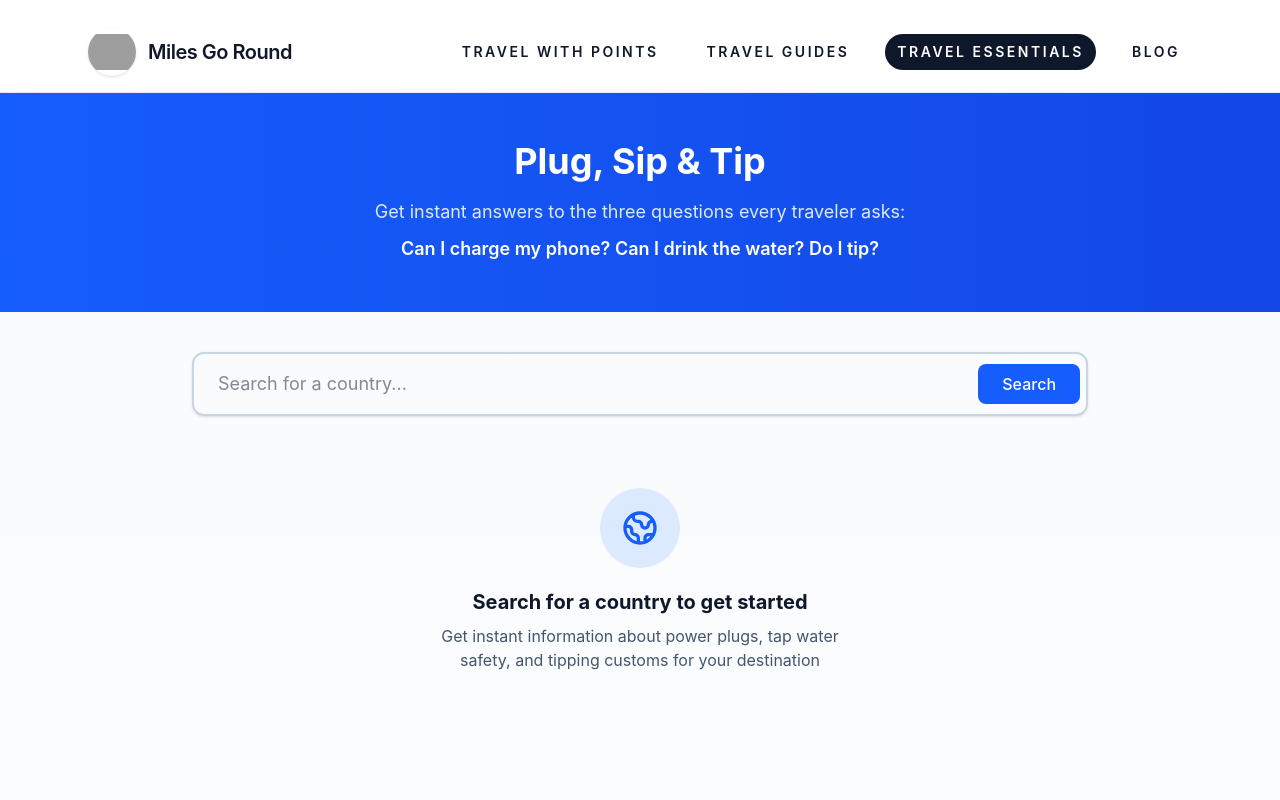
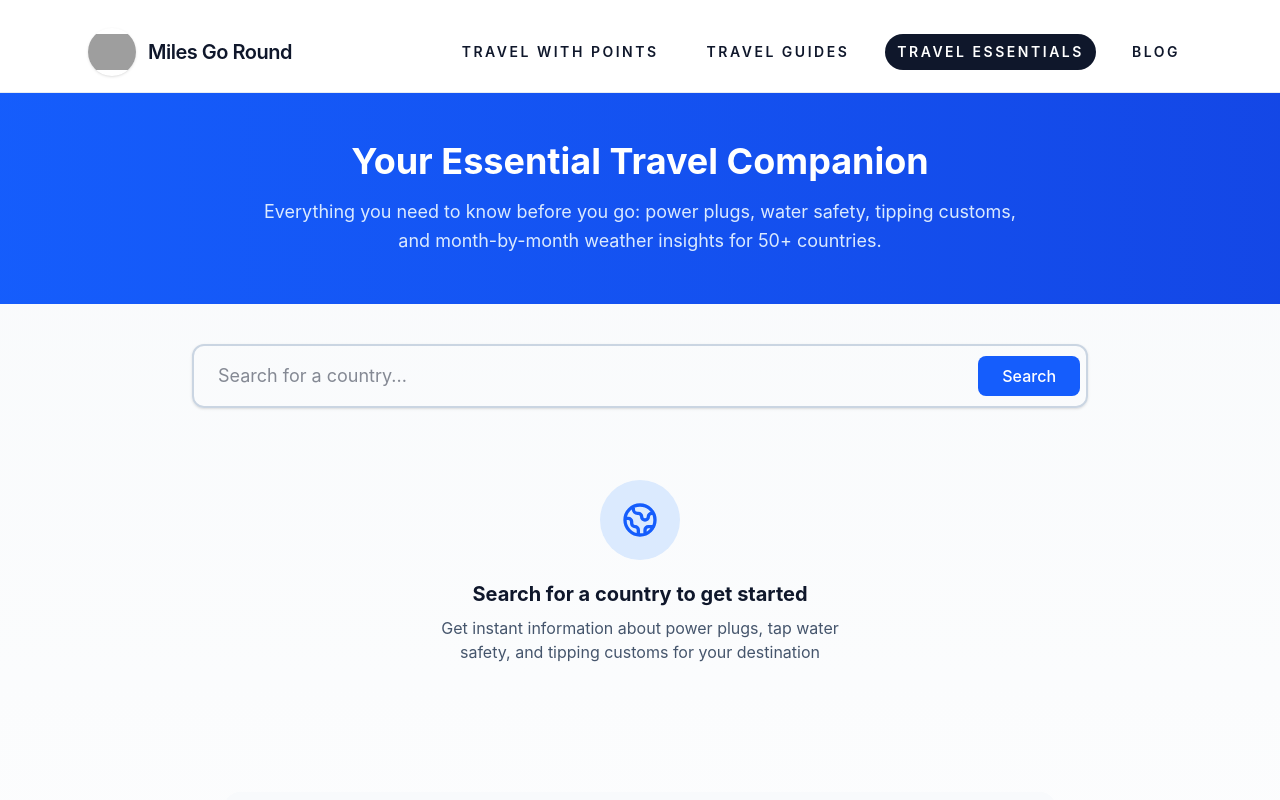
Before and after one commit to bansalmanik/travel-website, a Next.js app: page /travel-essentials in a window 1280 px wide. Shown: the top 800 px of the page. Built offline with nearby package versions, Linux system fonts and the light colour scheme; grey boxes are pictures that could not be loaded.

Commit message:
Update page.tsx

```diff
--- a/app/travel-essentials/page.tsx
+++ b/app/travel-essentials/page.tsx
@@ -6,8 +6,8 @@ import type { CountryEssentials } from '@/lib/travel-essentials';
 const siteUrl = 'https://www.milesgoround.com';
 
 export const metadata: Metadata = {
-  title: 'Travel Essentials | Plug, Water & Tipping Guide',
-  description: 'Essential travel info for 50+ countries. Check power plug types, tap water safety, and local tipping customs before your trip.',
+  title: 'Travel Essentials | Power, Water, Tipping & Weather Guide',
+  description: 'Complete travel essentials for 50+ countries. Check power plug types, tap water safety, tipping customs, and month-by-month weather before your trip.',
   keywords: [
     'travel essentials',
     'travel preparation',
@@ -19,8 +19,8 @@ export const metadata: Metadata = {
     'country travel info',
   ],
   openGraph: {
-    title: 'Travel Essentials: Plug, Sip & Tip Guide | Miles Go Round',
-    description: 'Instant travel essentials for 50+ countries. Check power plug types, tap water safety, and tipping customs in seconds.',
+    title: 'Travel Essentials: Your Complete Country Guide | Miles Go Round',
+    description: 'Complete travel essentials for 50+ countries. Power plugs, water safety, tipping customs, and weather insights in seconds.',
     url: `${siteUrl}/travel-essentials/`,
     type: 'website',
     images: [
@@ -34,8 +34,8 @@ export const metadata: Metadata = {
   },
   twitter: {
     card: 'summary_large_image',
-    title: 'Travel Essentials: Plug, Sip & Tip Guide',
-    description: 'Instant travel essentials for 50+ countries. Check power plug types, tap water safety, and tipping customs.',
+    title: 'Travel Essentials: Your Complete Country Guide',
+    description: 'Complete travel essentials for 50+ countries. Power plugs, water safety, tipping customs, and weather insights.',
     images: ['/images/content/cover_1.jpg'],
   },
   alternates: {
@@ -104,8 +104,8 @@ export default function TravelEssentialsPage() {
           __html: JSON.stringify({
             '@context': 'https://schema.org',
             '@type': 'WebApplication',
-            name: 'Travel Essentials: Plug, Sip & Tip Guide',
-            description: 'Instant travel essentials checker for power plugs, tap water safety, and tipping customs across 50+ countries',
+            name: 'Travel Essentials: Your Complete Country Guide',
+            description: 'Complete travel essentials checker for power plugs, tap water safety, tipping customs, and weather across 50+ countries',
             url: `${siteUrl}/travel-essentials/`,
             applicationCategory: 'TravelApplication',
             operatingSystem: 'Any',
@@ -119,6 +119,8 @@ export default function TravelEssentialsPage() {
               'Voltage and frequency details',
               'Tap water safety information',
               'Tipping customs and etiquette',
+              'Month-by-month weather insights',
+              'Regional weather variations',
               'Coverage for 50+ countries',
             ],
           }),
@@ -137,13 +139,10 @@ export default function TravelEssentialsPage() {
           <div className="max-w-7xl mx-auto px-4 sm:px-6 lg:px-8 py-8 sm:py-10 lg:py-12">
             <div className="text-center max-w-3xl mx-auto">
               <h1 className="text-2xl sm:text-3xl lg:text-4xl font-bold mb-3 sm:mb-4">
-                Plug, Sip & Tip
+                Your Essential Travel Companion
               </h1>
               <p className="text-base sm:text-lg text-blue-100 leading-relaxed">
-                Get instant answers to the three questions every traveler asks:
-                <span className="block mt-2 font-semibold text-white">
-                  Can I charge my phone? Can I drink the water? Do I tip?
-                </span>
+                Everything you need to know before you go: power plugs, water safety, tipping customs, and month-by-month weather insights for 50+ countries.
               </p>
             </div>
           </div>
```
